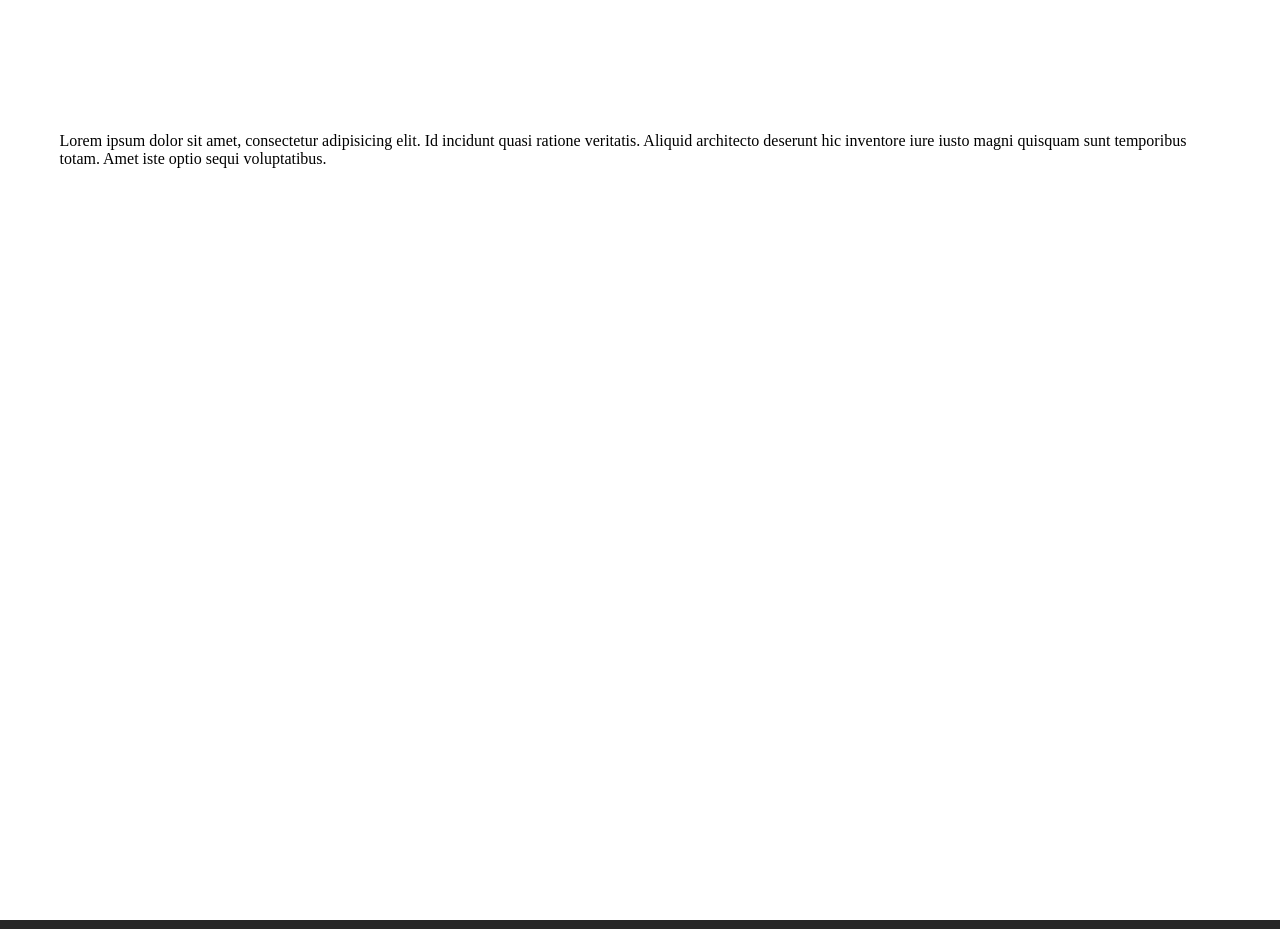
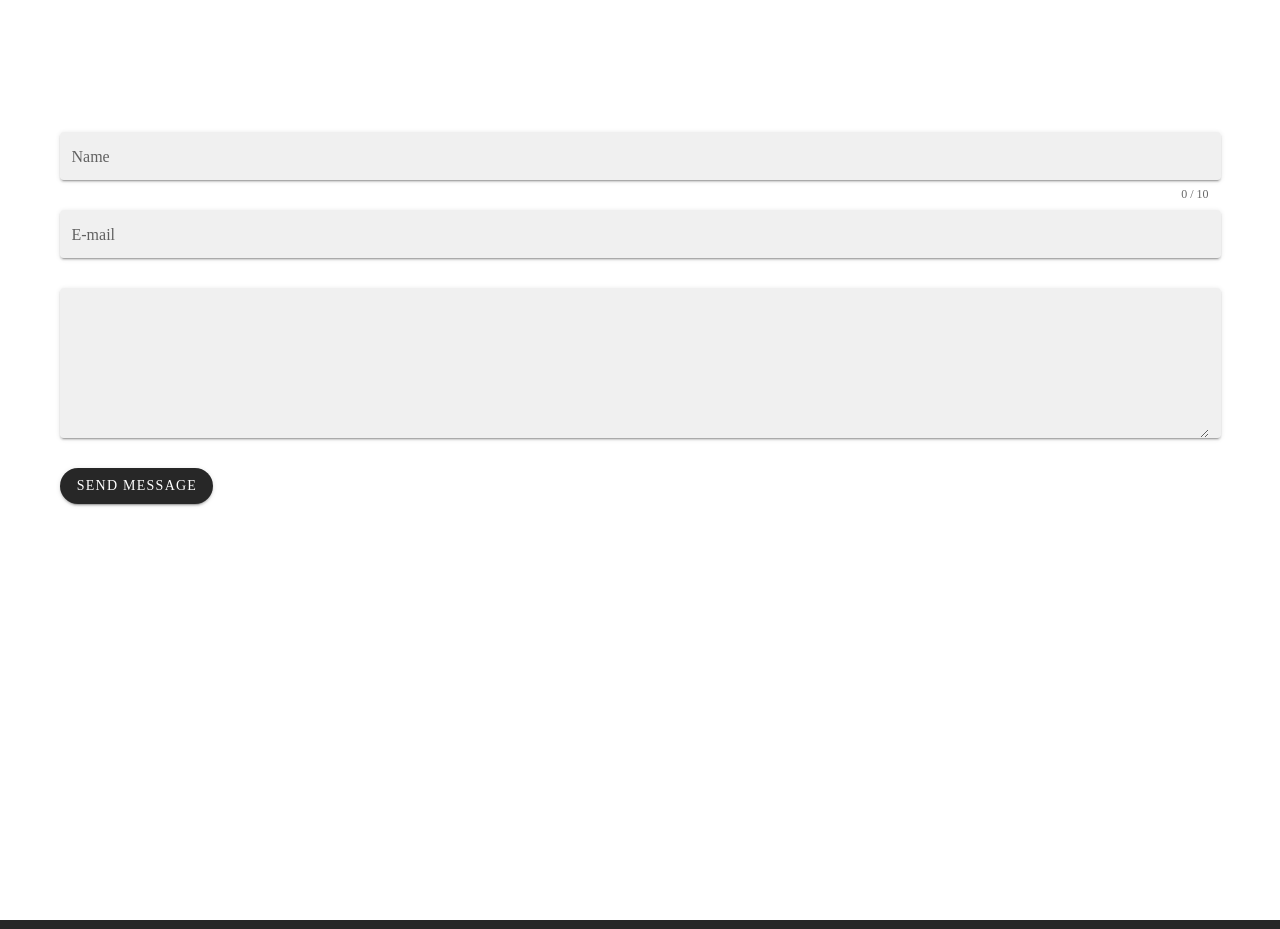
Before and after one commit to LukasKaselionis/vue-portfolio-page, a Vue app: page / in a window 1280 px wide. Shown: the part 2280-3209 px from the top of the page. Built offline with nearby package versions, Linux system fonts and the light colour scheme.

Commit message:
create "contact us" form

```diff
--- /dev/null
+++ b/src/components/ContactForm.vue
@@ -0,0 +1,53 @@
+<template>
+    <v-form
+            ref="form"
+    >
+        <v-text-field
+                class=""
+                v-model="name"
+                :counter="10"
+                label="Name"
+                solo-inverted
+                required
+        ></v-text-field>
+
+        <v-text-field
+                class=""
+                v-model="email"
+                label="E-mail"
+                solo-inverted
+                required
+        ></v-text-field>
+
+        <v-textarea
+                solo-inverted
+        ></v-textarea>
+
+        <v-btn rounded color="black" dark>Send message</v-btn>
+
+    </v-form>
+</template>
+
+<script>
+    export default {
+        data: () => ({
+            valid: true,
+            name: '',
+            nameRules: [
+                v => !!v || 'Name is required',
+                v => (v && v.length <= 10) || 'Name must be less than 10 characters',
+            ],
+            email: '',
+            emailRules: [
+                v => !!v || 'E-mail is required',
+                v => /.+@.+\..+/.test(v) || 'E-mail must be valid',
+            ],
+        }),
+
+        methods: {},
+    }
+</script>
+
+<style scoped>
+
+</style>
--- a/src/views/Contact.vue
+++ b/src/views/Contact.vue
@@ -1,15 +1,17 @@
 <template>
     <div id="contact" class="container">
-        <p>Lorem ipsum dolor sit amet, consectetur adipisicing elit. Id incidunt quasi ratione veritatis. Aliquid
-            architecto deserunt hic inventore iure iusto magni quisquam sunt temporibus totam. Amet iste optio sequi
-            voluptatibus.
-        </p>
+        <ContactForm/>
     </div>
 </template>
 
 <script>
+    import ContactForm from "../components/ContactForm";
+
     export default {
-        name: "Contact"
+        name: "Contact",
+        components: {
+            ContactForm
+        }
     }
 </script>
 
```
